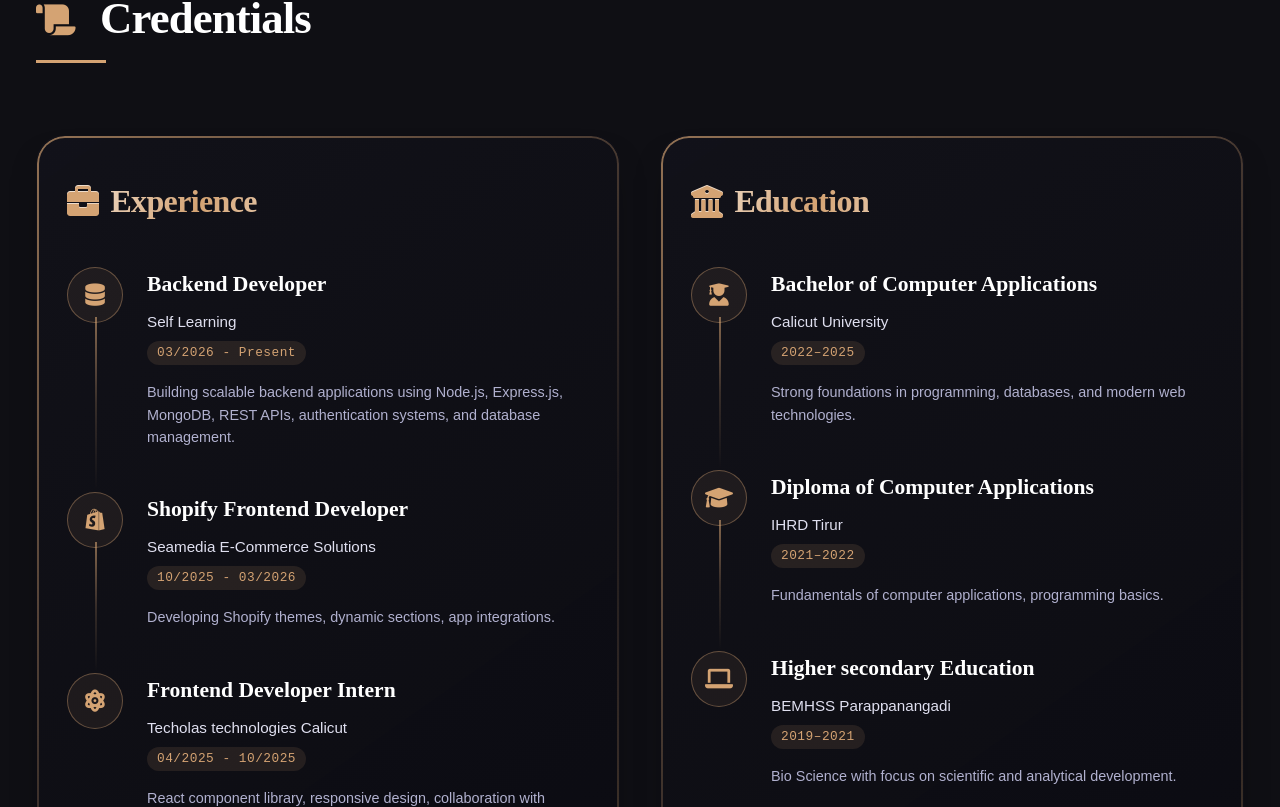
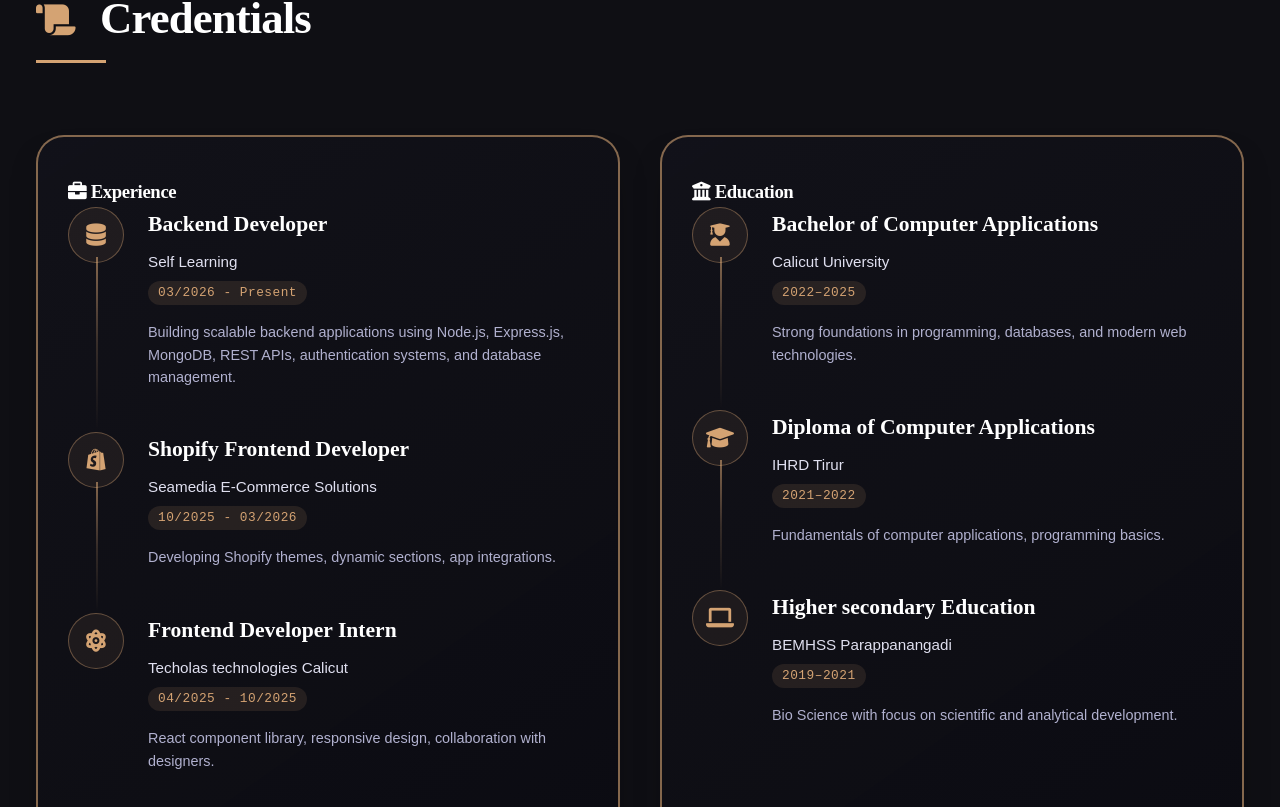
Before and after one commit to irffann-git/portfolio, a React (Vite) app: page / in a window 1280 px wide. Shown: the part 1593-2400 px from the top of the page. Built offline with nearby package versions, Linux system fonts and the light colour scheme.

Commit message:
first commitdd

```diff
--- a/src/components/Credentials.css
+++ b/src/components/Credentials.css
@@ -13,65 +13,12 @@
 .edu-card, .exp-card {
   background: linear-gradient(145deg, rgba(18, 18, 26, 0.9), rgba(12, 12, 18, 0.95));
   backdrop-filter: blur(2px);
-  border: 1px solid transparent;
+  border: 2px solid rgba(212,163,115,0.6);
   padding: 40px 30px;
   border-radius: 28px;
   position: relative;
   box-shadow: 0 20px 35px -15px rgba(0,0,0,0.5);
   transition: all 0.3s ease;
-}
-
-/* Animated gradient border */
-.edu-card::before, .exp-card::before {
-  content: '';
-  position: absolute;
-  inset: 0;
-  border-radius: 28px;
-  padding: 2px;
-  background: linear-gradient(135deg,
-    rgba(212,163,115,0.3),
-    rgba(212,163,115,0.8),
-    rgba(212,163,115,0.1),
-    rgba(212,163,115,0.6));
-  background-size: 200% 200%;
-  animation: borderPulse 4s ease infinite;
-  mask: linear-gradient(#fff 0 0) content-box, linear-gradient(#fff 0 0);
-  mask-composite: exclude;
-  -webkit-mask: linear-gradient(#fff 0 0) content-box, linear-gradient(#fff 0 0);
-  -webkit-mask-composite: xor;
-  pointer-events: none;
-}
-
-@keyframes borderPulse {
-  0% { background-position: 0% 0%; opacity: 0.5; }
-  50% { background-position: 100% 100%; opacity: 1; }
-  100% { background-position: 0% 0%; opacity: 0.5; }
-}
-
-/* Card headers – holographic text */
-.edu-card h3, .exp-card h3 {
-  font-size: 2rem;
-  margin-bottom: 40px;
-  font-weight: 700;
-  position: relative;
-  display: inline-flex;
-  align-items: center;
-  gap: 12px;
-  background: linear-gradient(115deg, #fff, var(--accent-gold), #fff);
-  background-size: 200% auto;
-  background-clip: text;
-  -webkit-background-clip: text;
-  -webkit-text-fill-color: transparent;
-  animation: shine 3s linear infinite;
-}
-
-@keyframes shine {
-  to { background-position: 200% center; }
-}
-
-.edu-card h3 i, .exp-card h3 i {
-  background: none;
-  -webkit-text-fill-color: var(--accent-gold);
 }
 
 /* Timeline items – with vertical connecting line */
--- a/src/components/Navbar.jsx
+++ b/src/components/Navbar.jsx
@@ -4,7 +4,7 @@
 const Navbar = () => {
   return (
     <nav className="navbar">
-      <div className="logo"><i className="fas fa-laptop-code"></i></div>
+      <div className="logo">irfan</div>
       <div className="nav-right">
         <div className="nav-links">
           <a href="#work">work</a>
```
